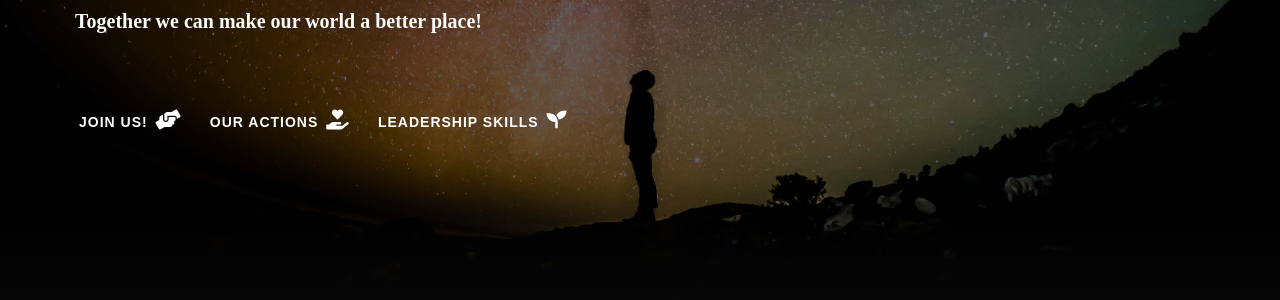
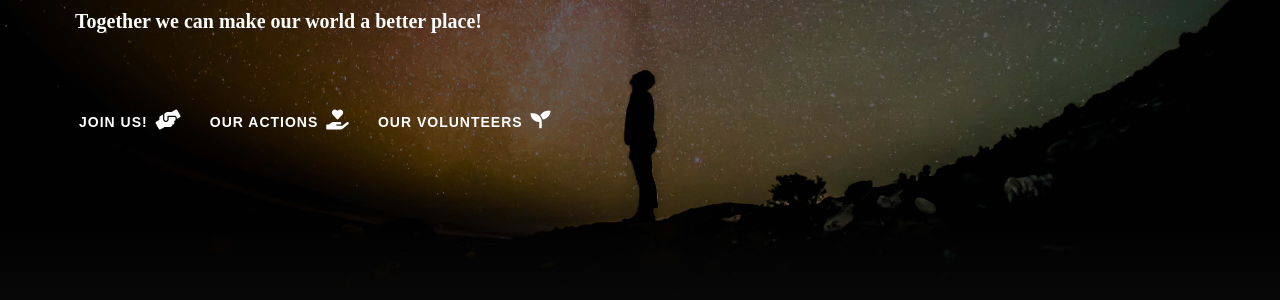
Before and after one commit to e-rotaract/e-rotaract.github.io, a Jekyll site: the page built from index.md, in a window 1280 px wide and 900 px high, scrolled down 412 px. Shown: the part 146-446 px from the top of the window. Built offline with Jekyll 4.4.1, drawn with Linux system fonts in a browser that asks for light colours; some web fonts are replaced.

Commit message:
Update main links

```diff
--- a/index.md
+++ b/index.md
@@ -25,9 +25,9 @@ links:
       newtab: false
       show-in-intro: true
       show-in-menu: true
-    - name: "Leadership skills"
+    - name: "Our volunteers"
       icon: "fa fa-seedling"
-      url: "#skills"
+      url: "#volunteers"
       newtab: false
       show-in-intro: true
       show-in-menu: true
@@ -136,7 +136,7 @@ Some of the actions we worked and helped on are:
 
 
 
-# Who are we? {#a}
+# Who are we? {#volunteers}
 
 ![]({{site.baseurl}}/assets/images/hands-heart.jpg)
 
```
